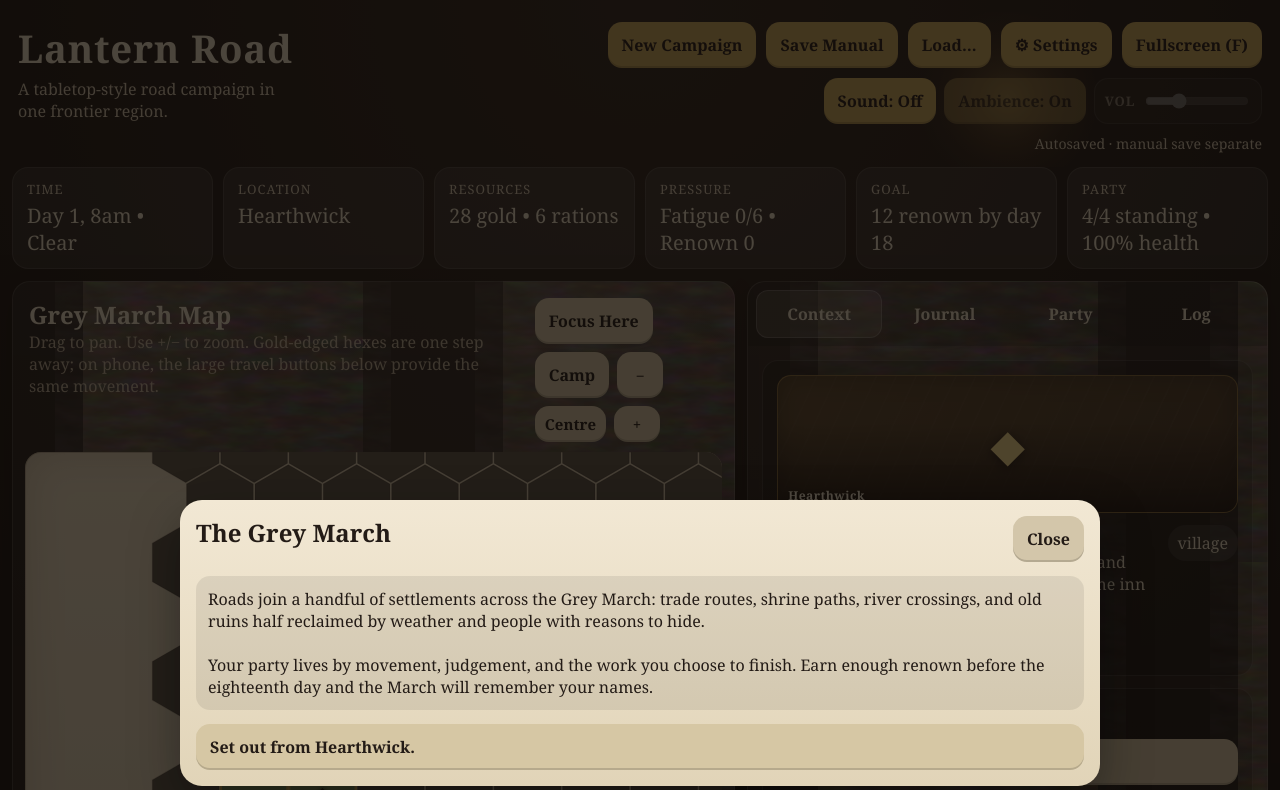
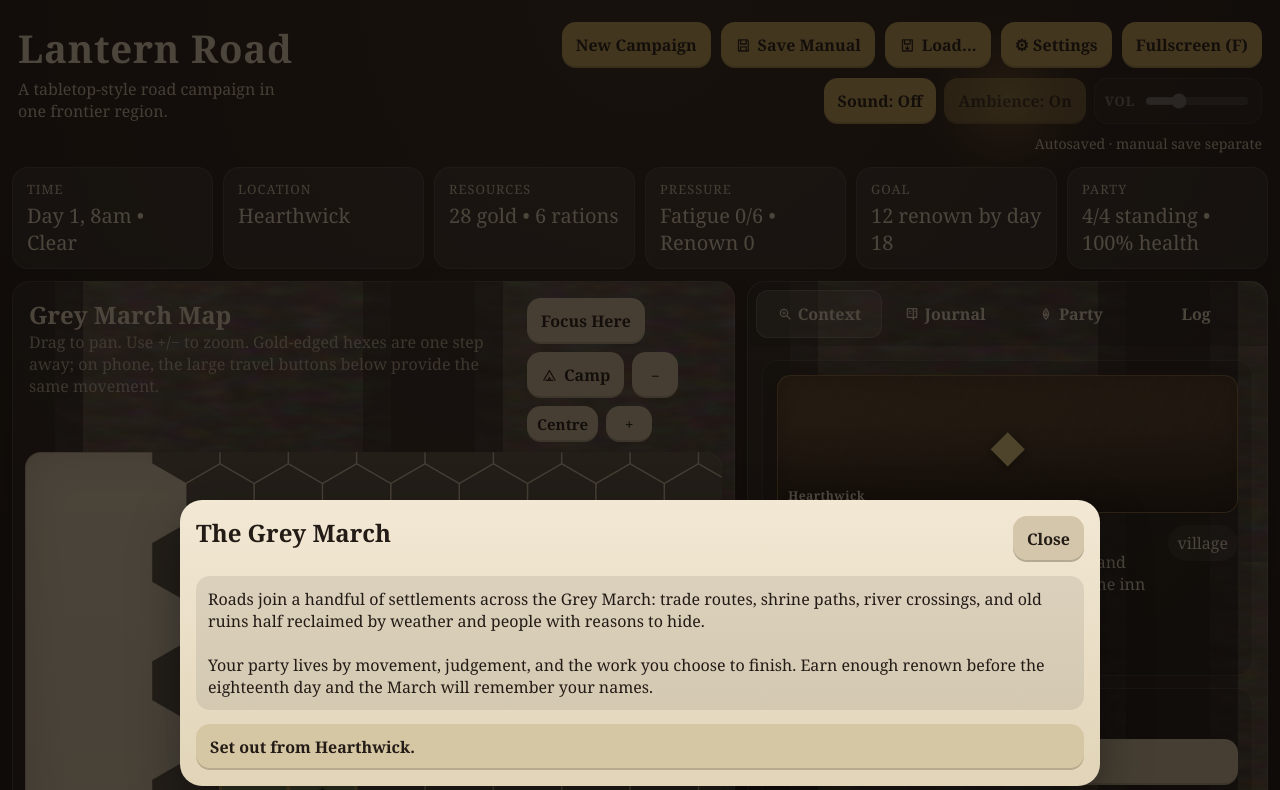
Before and after one commit to Parris-Tech-Services/lantern-road, a website: page index.html in a window 1280 px wide. Shown: the top 790 px of the page. Drawn offline with Linux system fonts and the light colour scheme; a script that the page names is missing.

Commit message:
LR-0141: adopt authored icons in visible controls

```diff
--- a/index.html
+++ b/index.html
@@ -17,8 +17,8 @@
       </div>
       <div class="header-actions">
         <button class="top-button" id="newGameBtn">New Campaign</button>
-        <button class="top-button" id="saveBtn">Save Manual</button>
-        <button class="top-button" id="loadBtn">Load…</button>
+        <button class="top-button" id="saveBtn"><svg class="ui-icon" aria-hidden="true"><use href="assets/ui/icons.svg#icon-save"></use></svg><span>Save Manual</span></button>
+        <button class="top-button" id="loadBtn"><svg class="ui-icon" aria-hidden="true"><use href="assets/ui/icons.svg#icon-load"></use></svg><span>Load…</span></button>
         <button class="top-button" id="accessibilityBtn" aria-label="Open Settings and Accessibility">⚙ Settings</button>
         <button class="top-button" id="fullscreenBtn">Fullscreen (F)</button>
         <div class="audio-controls" aria-label="Audio controls">
@@ -44,7 +44,7 @@
           </div>
           <div class="map-buttons">
             <button id="focusHereBtn">Focus Here</button>
-            <button id="campBtn">Camp</button>
+            <button id="campBtn"><svg class="ui-icon" aria-hidden="true"><use href="assets/ui/icons.svg#icon-camp"></use></svg><span>Camp</span></button>
             <button class="small" id="mapZoomOutBtn" aria-label="Zoom map out">−</button>
             <button class="small" id="mapResetBtn" aria-label="Centre map on party">Centre</button>
             <button class="small" id="mapZoomInBtn" aria-label="Zoom map in">+</button>
@@ -58,9 +58,9 @@
 
       <section class="side-panel panel" id="sidePanel">
         <nav class="tabs" role="tablist" aria-label="Game information">
-          <button class="tab active" role="tab" aria-selected="true" data-tab="context">Context</button>
-          <button class="tab" role="tab" aria-selected="false" data-tab="journal">Journal</button>
-          <button class="tab" role="tab" aria-selected="false" data-tab="party">Party</button>
+          <button class="tab active" role="tab" aria-selected="true" data-tab="context"><svg class="ui-icon" aria-hidden="true"><use href="assets/ui/icons.svg#icon-search"></use></svg><span>Context</span></button>
+          <button class="tab" role="tab" aria-selected="false" data-tab="journal"><svg class="ui-icon" aria-hidden="true"><use href="assets/ui/icons.svg#icon-journal"></use></svg><span>Journal</span></button>
+          <button class="tab" role="tab" aria-selected="false" data-tab="party"><svg class="ui-icon" aria-hidden="true"><use href="assets/ui/icons.svg#icon-party"></use></svg><span>Party</span></button>
           <button class="tab" role="tab" aria-selected="false" data-tab="log">Log</button>
         </nav>
         <div id="tabContent" class="tab-content" role="tabpanel"></div>
```
